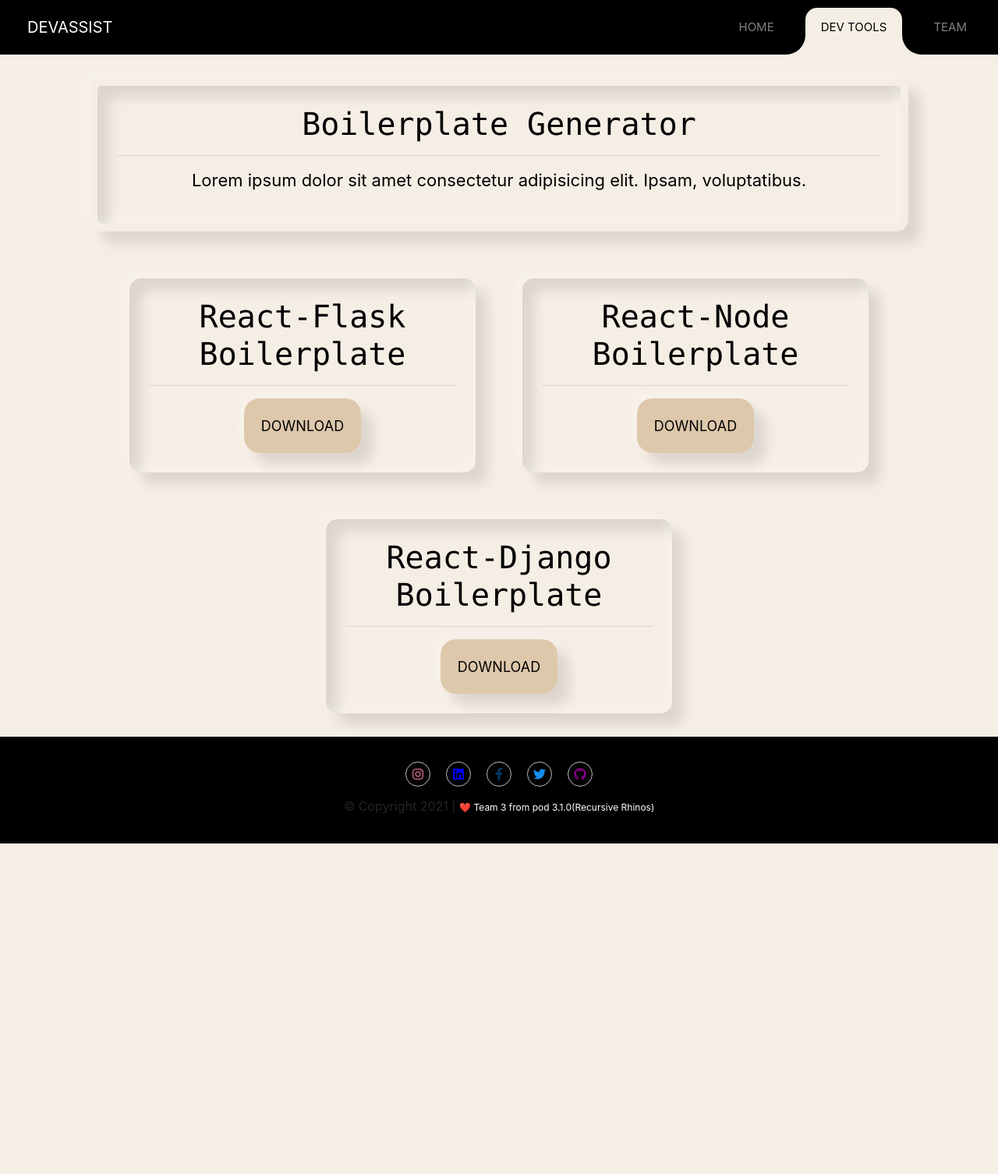
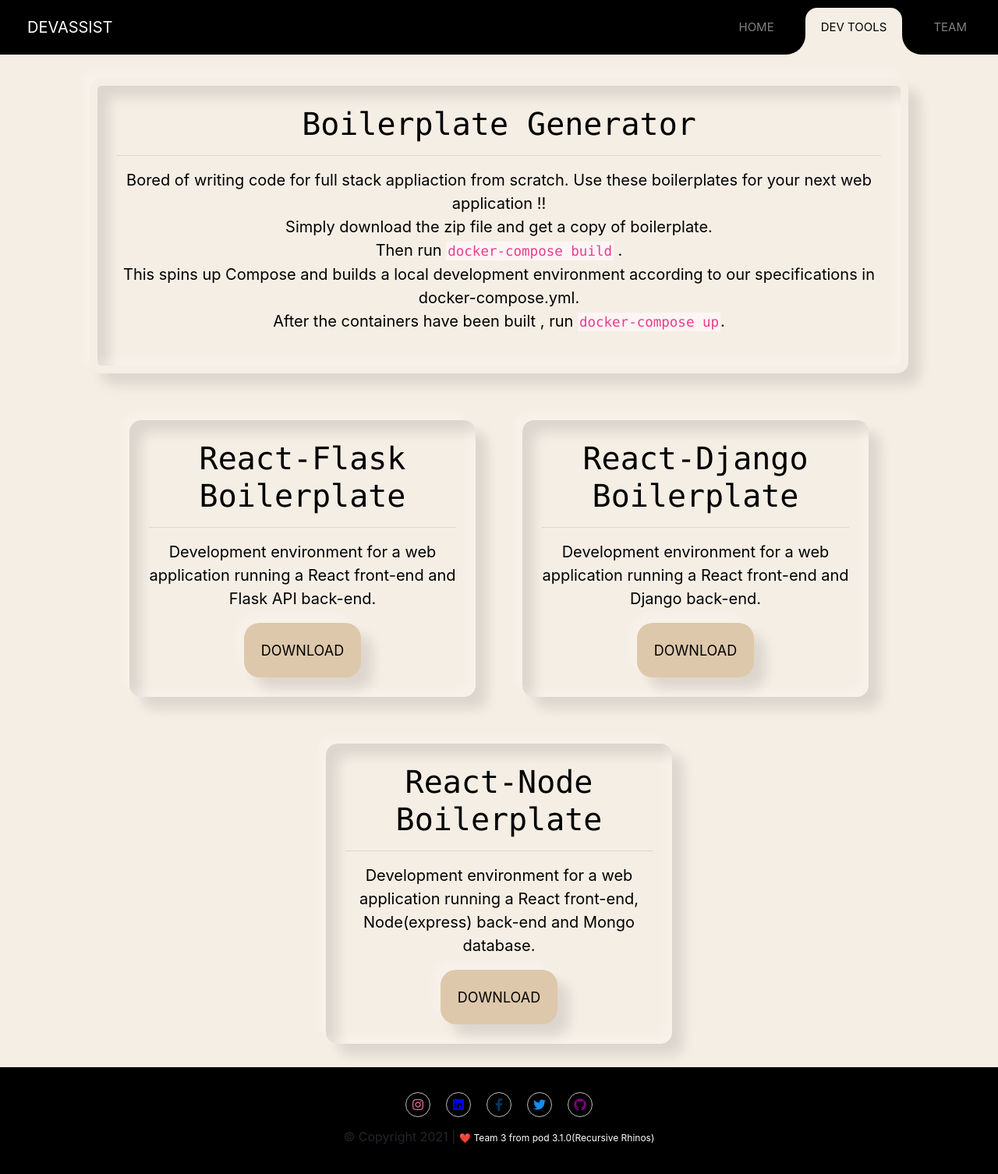
Before and after one commit to MLH-Fellowship/pod-3.1.0-DevAssist, a Flask app: page /boilerplateGenerator in a window 1280 px wide. Shown: the whole page at 78% size. Before the commit the page ends 1082 px from the top, so only its background shows below. Run offline with Flask 2, Linux system fonts and the light colour scheme; some libraries are stand-ins or nearby versions.

Commit message:
added content in boilerplate generator

```diff
--- a/static/css/boilerplateGenerator.css
+++ b/static/css/boilerplateGenerator.css
@@ -31,8 +31,15 @@ h1{
   font-family: consolas;
   font-size: xx-large;
 }
+code {
+  font-family: Consolas,"courier new";
+  color: crimson;
+  background-color: #fdf4f4 !important;
+  padding: 2px;
+  font-size: 105%;
+}
 p{
-    font-size: 22px;
+    font-size: 20px;
     line-height: 30px;
 }
 .container {
--- a/templates/boilerplateGenerator.html
+++ b/templates/boilerplateGenerator.html
@@ -13,8 +13,6 @@
     <link rel="stylesheet" href="https://cdn.jsdelivr.net/npm/bootstrap@4.6.0/dist/css/bootstrap.min.css"
         integrity="sha384-B0vP5xmATw1+K9KRQjQERJvTumQW0nPEzvF6L/Z6nronJ3oUOFUFpCjEUQouq2+l" crossorigin="anonymous">
     <link rel="stylesheet" href="https://use.fontawesome.com/releases/v5.11.2/css/all.css" />
-
-
 </head>
 
 <body>
@@ -24,26 +22,43 @@
             <div class="box shadow-4">
                 <h1>Boilerplate Generator</h1>
                 <hr>
-            <p>Lorem ipsum dolor sit amet consectetur adipisicing elit. Ipsam, voluptatibus.</p>
+                <p>Bored of writing code for full stack appliaction from scratch. Use these boilerplates for your next
+                    web application !!
+                    <br>
+                    Simply download the zip file and get a copy of boilerplate.
+                    <br>
+                    Then run <code>docker-compose build</code> .<br>This spins up Compose and builds a local development
+                    environment according to our specifications in docker-compose.yml.
+                    <br>
+                    After the containers have been built , run
+                    <code>docker-compose up</code>.
+
+                </p>
             </div>
             <div class="box shadow-2">
                 <h1>React-Flask Boilerplate</h1>
                 <hr>
+                <p>Development environment for a web application running a React front-end and Flask API back-end. </p>
                 <a href="/react-flask" target="blank"><button class="button1">DOWNLOAD</button></a>
+
+            </div>
+            <div class="box shadow-2">
+                <h1>React-Django Boilerplate</h1>
+                <hr>
+                <p>Development environment for a web application running a React front-end and Django back-end.</p>
+
+                <a href="/react-django" target="blank"><button class="button1">DOWNLOAD</button></a>
 
             </div>
             <div class="box shadow-2">
                 <h1>React-Node Boilerplate</h1>
                 <hr>
+                <p>Development environment for a web application running a React front-end, Node(express) back-end and
+                    Mongo database.</p>
                 <a href="/react-node" target="blank"><button class="button1">DOWNLOAD</button></a>
 
             </div>
-        <div class="box shadow-2">
-            <h1>React-Django Boilerplate</h1>
-            <hr>
-            <a href="/react-django" target="blank"><button class="button1">DOWNLOAD</button></a>
 
-        </div>
         </div>
     </div>
     {% include 'Includes/footer.html' %}
```
Lines whose indentation alone changed are shown as unchanged.
